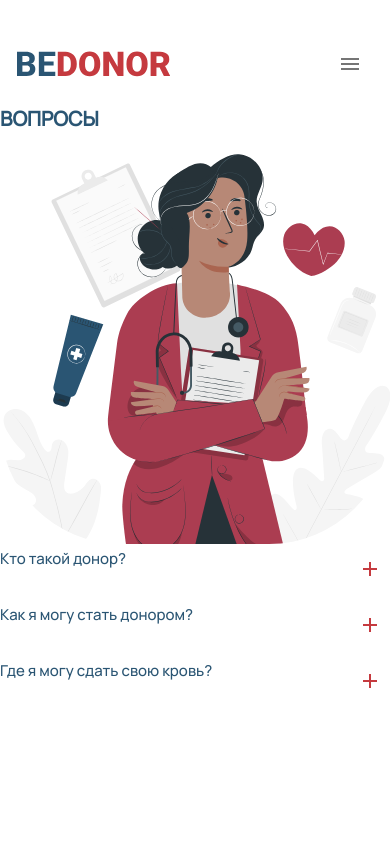
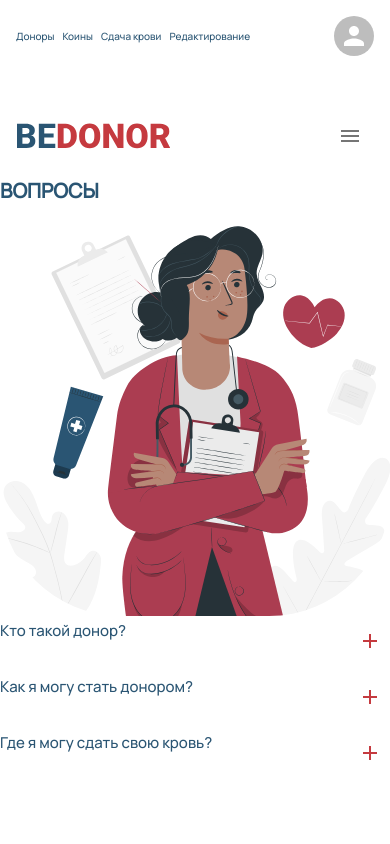
Before and after one commit to jantay04/bedonor, a React (Create React App) app: page /questions in a window 390 px wide. Shown: the top 844 px of the page. Built offline with nearby package versions, Linux system fonts and the light colour scheme.

Commit message:
admin navbar added with responsive layout

```diff
--- /dev/null
+++ b/src/components/Layout/AdminLayout/AdminHeader/index.tsx
@@ -0,0 +1,47 @@
+import { Avatar, IconButton } from '@mui/material';
+import React from 'react';
+import { Link } from 'react-router-dom';
+
+
+type Props = {};
+
+const AdminHeader = () => {
+
+const adminTools = [
+    {
+        id: 1,
+        tittle: "Доноры",
+        path: "/",
+      },
+      {
+        id: 2,
+        tittle: "Коины",
+        path: "/",
+      },
+      {
+        id: 3,
+        tittle: "Сдача крови",
+        path: "/",
+      },
+      {
+        id: 4,
+        tittle: "Редактирование",
+        path: "/",
+      },
+]
+
+    return (
+        <div className="container mx-auto p-4 mt-6 max-sm:mt-0 flex flex-row items-center justify-between">
+            <ul className="flex ml-[25%] max-md:ml-5 max-sm:ml-0 items-center justify-between gap-[95px] max-md:gap-4 max-sm:gap-2 text-ourblue ">
+            { adminTools&& adminTools.map((item) =>
+          <li className=" hover:text-ourred transition-all max-sm:text-[10px]">
+            <Link to={item.path}>{item.tittle}</Link>
+          </li>
+        )}
+        </ul>
+        <Avatar alt="" src=""/>
+        </div>
+    );
+};
+
+export default AdminHeader;
--- a/src/components/Layout/MainLayout/index.tsx
+++ b/src/components/Layout/MainLayout/index.tsx
@@ -2,6 +2,7 @@ import React from "react";
 import Header from "./Header";
 import Footer from "./Footer";
 import { BrowserRouter } from "react-router-dom";
+import AdminHeader from "../AdminLayout/AdminHeader";
 
 type Props = {
   children: React.ReactNode;
@@ -10,6 +11,7 @@ type Props = {
 function MainLayout({ children }: Props) {
   return (
     <>
+      <AdminHeader/>
       <Header />
       <main className="min-h-screen">
         {children}
```
